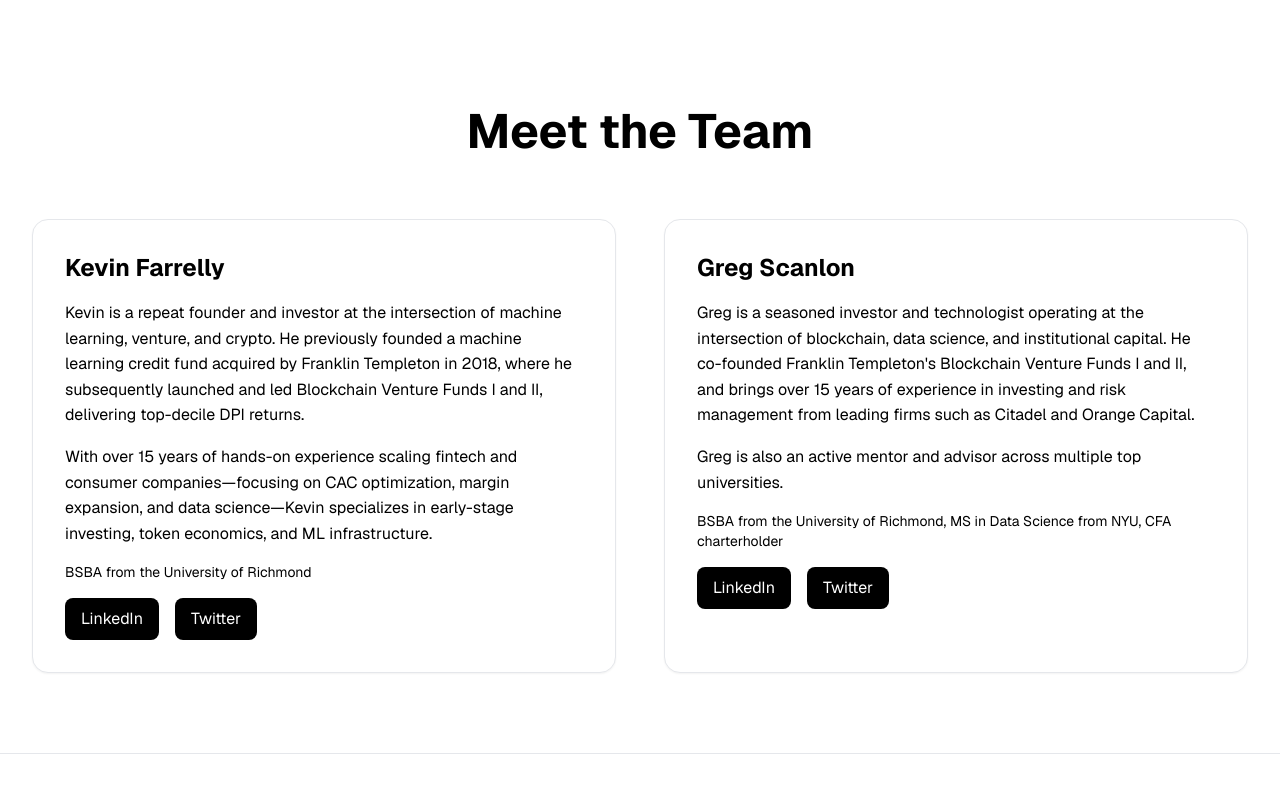
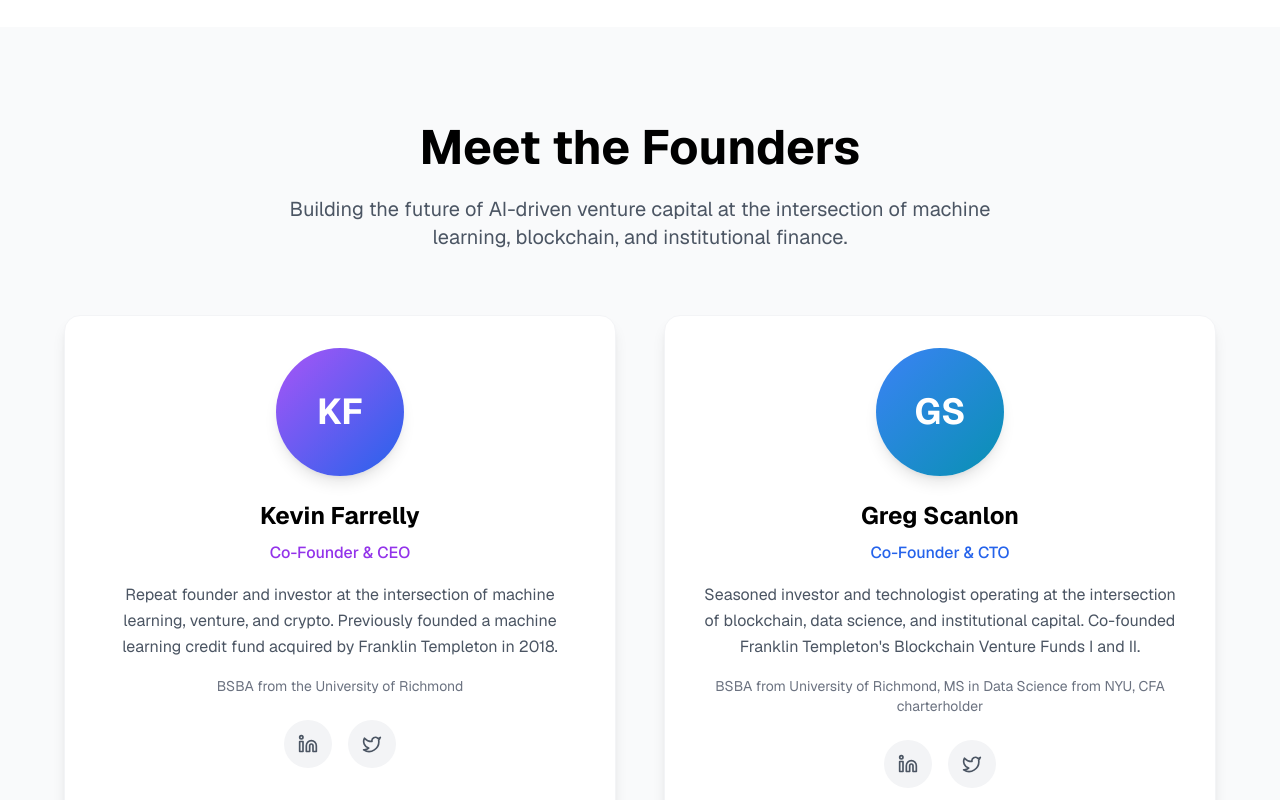
Before and after one commit to Kfar19/CursorWeb, a Next.js app: page / in a window 1280 px wide. Shown: the part 1820-2620 px from the top of the page. Built offline with nearby package versions, Linux system fonts and the light colour scheme; no server answers.

Commit message:
Enhance founders section with modern circular headshots, improved typography, and interactive social icons

```diff
--- a/src/app/page.tsx
+++ b/src/app/page.tsx
@@ -1140,74 +1140,132 @@ export default function Home() {
 
 
 
-      {/* Team Section */}
-      <section id="team" className="py-20 px-4 sm:px-6 lg:px-8 bg-white">
+      {/* Founders Section */}
+      <section id="founders" className="py-24 px-4 sm:px-6 lg:px-8 bg-gray-50">
         <div className="max-w-7xl mx-auto">
-          <div className="text-center mb-16">
+          <motion.div
+            className="text-center mb-16"
+            initial={{ opacity: 0, y: 20 }}
+            whileInView={{ opacity: 1, y: 0 }}
+            transition={{ duration: 0.6 }}
+            viewport={{ once: true }}
+          >
             <h2 className="text-4xl md:text-5xl font-bold text-black mb-6">
-              Meet the Team
+              Meet the Founders
             </h2>
+            <p className="text-xl text-gray-600 max-w-3xl mx-auto">
+              Building the future of AI-driven venture capital at the intersection of machine learning, blockchain, and institutional finance.
+            </p>
+          </motion.div>
+
+          <div className="grid grid-cols-1 md:grid-cols-2 gap-8 lg:gap-12 max-w-6xl mx-auto">
+            {/* Kevin Farrelly */}
+            <motion.div
+              className="group bg-white rounded-2xl p-8 shadow-lg hover:shadow-xl border border-gray-100 hover:border-purple-200 transition-all duration-300"
+              initial={{ opacity: 0, y: 30 }}
+              whileInView={{ opacity: 1, y: 0 }}
+              transition={{ duration: 0.6, delay: 0.1 }}
+              viewport={{ once: true }}
+              whileHover={{ y: -4 }}
+            >
+              <div className="flex flex-col items-center text-center">
+                {/* Circular Headshot */}
+                <div className="w-32 h-32 rounded-full bg-gradient-to-br from-purple-500 to-blue-600 flex items-center justify-center mb-6 shadow-lg group-hover:shadow-xl transition-all duration-300 group-hover:scale-105">
+                  <span className="text-4xl font-bold text-white">KF</span>
                 </div>
 
-          <div className="grid md:grid-cols-2 gap-12">
-            {/* Kevin Farrelly */}
-            <div className="bg-white rounded-2xl p-8 border border-gray-200 shadow-sm">
-              <h3 className="text-2xl font-bold text-black mb-4">Kevin Farrelly</h3>
-              <p className="text-black mb-4">
-                Kevin is a repeat founder and investor at the intersection of machine learning, venture, and crypto.
-                He previously founded a machine learning credit fund acquired by Franklin Templeton in 2018, where
-                he subsequently launched and led Blockchain Venture Funds I and II, delivering top-decile DPI returns.
+                {/* Name and Title */}
+                <h3 className="text-2xl font-bold text-black mb-2">Kevin Farrelly</h3>
+                <p className="text-purple-600 font-medium mb-4">Co-Founder & CEO</p>
+
+                {/* Bio */}
+                <p className="text-gray-600 leading-relaxed mb-4">
+                  Repeat founder and investor at the intersection of machine learning, venture, and crypto.
+                  Previously founded a machine learning credit fund acquired by Franklin Templeton in 2018.
                 </p>
-              <p className="text-black mb-4">
-                With over 15 years of hands-on experience scaling fintech and consumer companies—focusing on CAC
-                optimization, margin expansion, and data science—Kevin specializes in early-stage investing, token
-                economics, and ML infrastructure.
-              </p>
-              <p className="text-black text-sm mb-4">BSBA from the University of Richmond</p>
-              <div className="flex space-x-4 mt-4 relative z-10">
-                <button
-                  className="px-4 py-2 bg-black text-white rounded-lg hover:bg-gray-800 transition-colors relative z-20"
-                  onClick={() => window.open('https://linkedin.com/in/pies', '_blank')}
+
+                {/* Education */}
+                <p className="text-sm text-gray-500 mb-6">BSBA from the University of Richmond</p>
+
+                {/* Social Icons */}
+                <div className="flex space-x-4">
+                  <motion.a
+                    href="https://linkedin.com/in/pies"
+                    target="_blank"
+                    rel="noopener noreferrer"
+                    className="w-12 h-12 bg-gray-100 hover:bg-purple-100 rounded-full flex items-center justify-center transition-all duration-300 group-hover:scale-110"
+                    whileHover={{ scale: 1.1 }}
+                    whileTap={{ scale: 0.95 }}
                   >
-                  LinkedIn
-                </button>
-                <button
-                  className="px-4 py-2 bg-black text-white rounded-lg hover:bg-gray-800 transition-colors relative z-20"
-                  onClick={() => window.open('https://twitter.com/KRFsocial', '_blank')}
+                    <Linkedin className="w-5 h-5 text-gray-600 group-hover:text-purple-600 transition-colors" />
+                  </motion.a>
+                  <motion.a
+                    href="https://twitter.com/KRFsocial"
+                    target="_blank"
+                    rel="noopener noreferrer"
+                    className="w-12 h-12 bg-gray-100 hover:bg-purple-100 rounded-full flex items-center justify-center transition-all duration-300 group-hover:scale-110"
+                    whileHover={{ scale: 1.1 }}
+                    whileTap={{ scale: 0.95 }}
                   >
-                  Twitter
-                </button>
+                    <Twitter className="w-5 h-5 text-gray-600 group-hover:text-purple-600 transition-colors" />
+                  </motion.a>
                 </div>
               </div>
+            </motion.div>
 
             {/* Greg Scanlon */}
-            <div className="bg-white rounded-2xl p-8 border border-gray-200 shadow-sm">
-              <h3 className="text-2xl font-bold text-black mb-4">Greg Scanlon</h3>
-              <p className="text-black mb-4">
-                Greg is a seasoned investor and technologist operating at the intersection of blockchain, data science,
-                and institutional capital. He co-founded Franklin Templeton&apos;s Blockchain Venture Funds I and II, and
-                brings over 15 years of experience in investing and risk management from leading firms such as Citadel
-                and Orange Capital.
+            <motion.div
+              className="group bg-white rounded-2xl p-8 shadow-lg hover:shadow-xl border border-gray-100 hover:border-blue-200 transition-all duration-300"
+              initial={{ opacity: 0, y: 30 }}
+              whileInView={{ opacity: 1, y: 0 }}
+              transition={{ duration: 0.6, delay: 0.2 }}
+              viewport={{ once: true }}
+              whileHover={{ y: -4 }}
+            >
+              <div className="flex flex-col items-center text-center">
+                {/* Circular Headshot */}
+                <div className="w-32 h-32 rounded-full bg-gradient-to-br from-blue-500 to-cyan-600 flex items-center justify-center mb-6 shadow-lg group-hover:shadow-xl transition-all duration-300 group-hover:scale-105">
+                  <span className="text-4xl font-bold text-white">GS</span>
+                </div>
+
+                {/* Name and Title */}
+                <h3 className="text-2xl font-bold text-black mb-2">Greg Scanlon</h3>
+                <p className="text-blue-600 font-medium mb-4">Co-Founder & CTO</p>
+
+                {/* Bio */}
+                <p className="text-gray-600 leading-relaxed mb-4">
+                  Seasoned investor and technologist operating at the intersection of blockchain, data science,
+                  and institutional capital. Co-founded Franklin Templeton's Blockchain Venture Funds I and II.
                 </p>
-              <p className="text-black mb-4">
-                Greg is also an active mentor and advisor across multiple top universities.
-              </p>
-              <p className="text-black text-sm mb-4">BSBA from the University of Richmond, MS in Data Science from NYU, CFA charterholder</p>
-              <div className="flex space-x-4 mt-4 relative z-10">
-                <button
-                  className="px-4 py-2 bg-black text-white rounded-lg hover:bg-gray-800 transition-colors relative z-20"
-                  onClick={() => window.open('https://www.linkedin.com/in/scatman/', '_blank')}
+
+                {/* Education */}
+                <p className="text-sm text-gray-500 mb-6">BSBA from University of Richmond, MS in Data Science from NYU, CFA charterholder</p>
+
+                {/* Social Icons */}
+                <div className="flex space-x-4">
+                  <motion.a
+                    href="https://www.linkedin.com/in/scatman/"
+                    target="_blank"
+                    rel="noopener noreferrer"
+                    className="w-12 h-12 bg-gray-100 hover:bg-blue-100 rounded-full flex items-center justify-center transition-all duration-300 group-hover:scale-110"
+                    whileHover={{ scale: 1.1 }}
+                    whileTap={{ scale: 0.95 }}
                   >
-                  LinkedIn
-                </button>
-                <button
-                  className="px-4 py-2 bg-black text-white rounded-lg hover:bg-gray-800 transition-colors relative z-20"
-                  onClick={() => window.open('https://twitter.com/ggscanlon', '_blank')}
+                    <Linkedin className="w-5 h-5 text-gray-600 group-hover:text-blue-600 transition-colors" />
+                  </motion.a>
+                  <motion.a
+                    href="https://twitter.com/ggscanlon"
+                    target="_blank"
+                    rel="noopener noreferrer"
+                    className="w-12 h-12 bg-gray-100 hover:bg-blue-100 rounded-full flex items-center justify-center transition-all duration-300 group-hover:scale-110"
+                    whileHover={{ scale: 1.1 }}
+                    whileTap={{ scale: 0.95 }}
                   >
-                  Twitter
-                </button>
+                    <Twitter className="w-5 h-5 text-gray-600 group-hover:text-blue-600 transition-colors" />
+                  </motion.a>
                 </div>
               </div>
+            </motion.div>
           </div>
         </div>
       </section>
```
Lines whose indentation alone changed are shown as unchanged.
